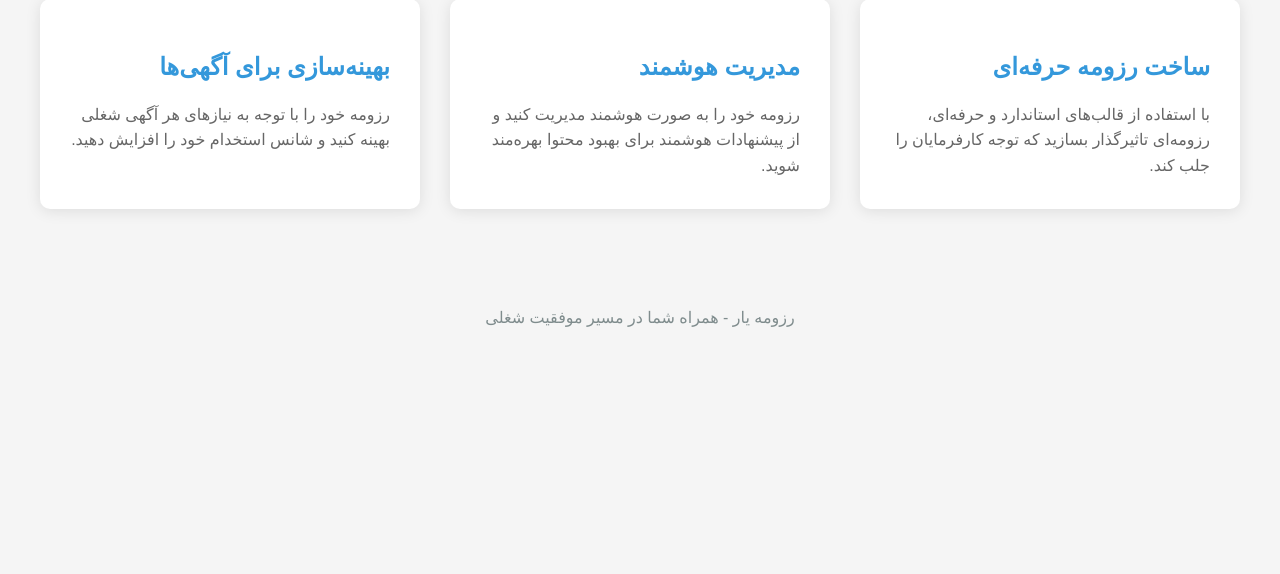
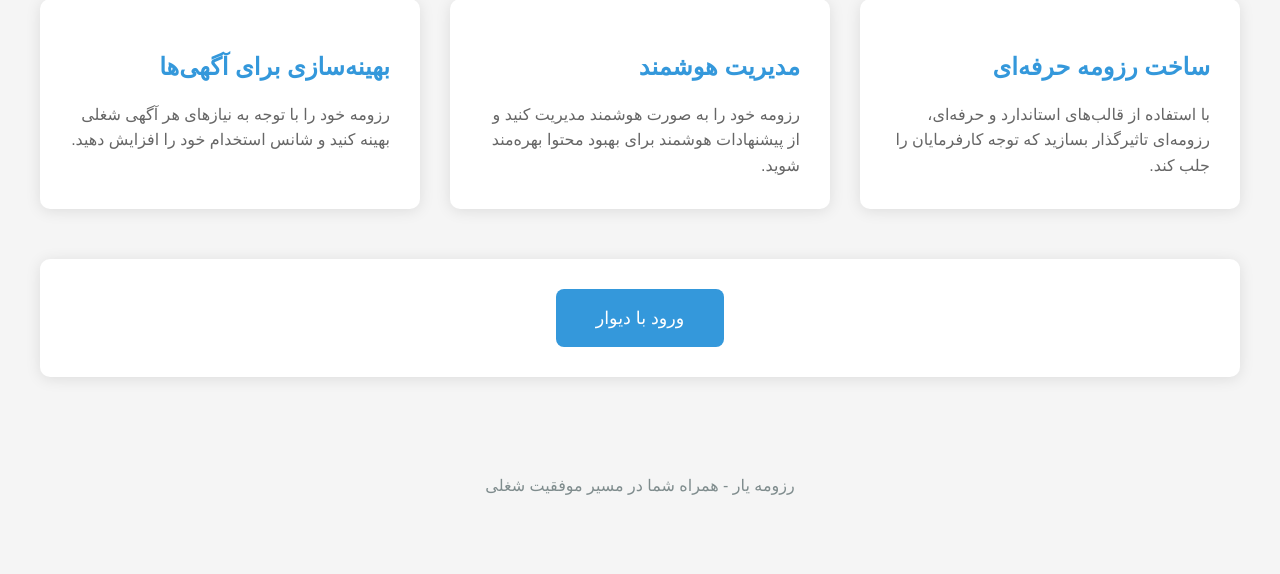
Before and after one commit to khoshraftar/resumeyar, a Django app: page / in a window 1280 px wide. Shown: the part 243-817 px from the top of the page. Before the commit the page ends 570 px from the top, so only its background shows below. Run offline with Django 3.2, Linux system fonts and the light colour scheme; some web fonts are replaced.

Commit message:
Add login button section to homepage

```diff
--- a/templates/resumeyar/home.html
+++ b/templates/resumeyar/home.html
@@ -69,6 +69,31 @@
             padding: 20px;
             color: #7f8c8d;
         }
+        .login-section {
+            text-align: center;
+            margin-top: 50px;
+            padding: 30px;
+            background: white;
+            border-radius: 10px;
+            box-shadow: 0 2px 15px rgba(0,0,0,0.1);
+        }
+        .login-button {
+            display: inline-block;
+            padding: 15px 40px;
+            background-color: #3498db;
+            color: white;
+            text-decoration: none;
+            border-radius: 8px;
+            font-size: 1.1em;
+            transition: all 0.3s ease;
+            border: none;
+            cursor: pointer;
+        }
+        .login-button:hover {
+            background-color: #2980b9;
+            transform: translateY(-2px);
+            box-shadow: 0 4px 15px rgba(52, 152, 219, 0.3);
+        }
     </style>
 </head>
 <body>
@@ -95,6 +120,10 @@
             </div>
         </div>
 
+        <div class="login-section">
+            <a href="{% url 'oauth:login' %}" class="login-button">ورود با دیوار</a>
+        </div>
+
         <div class="footer">
             <p>رزومه یار - همراه شما در مسیر موفقیت شغلی</p>
         </div>
```
